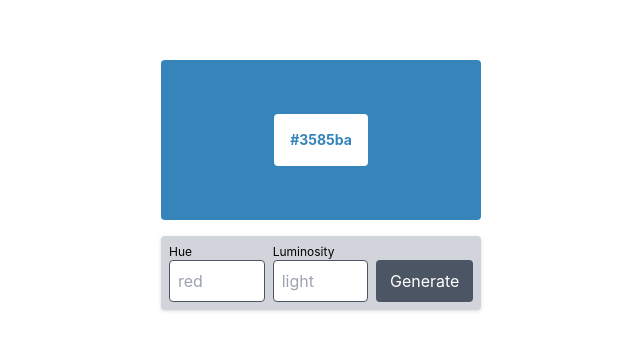
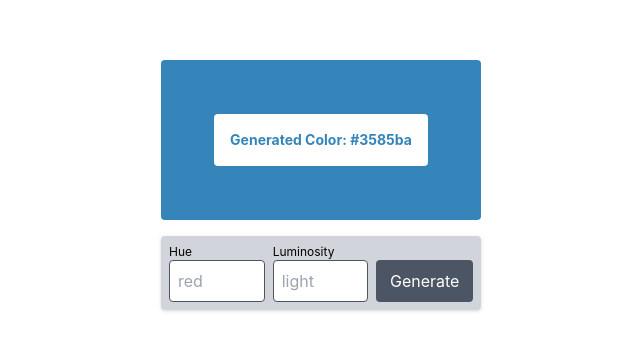
Before and after one commit to Davidihl/react-random-color-generator, a React app: page / in a window 1280 px wide. Shown: the part 215-566 px from the top of the page, without its empty margins (319-959 px from the left). Built offline with nearby package versions, Linux system fonts and the light colour scheme; the HTML template or start-up script is replaced by a standard one.

Commit message:
Prepare preflight

```diff
--- a/package.json
+++ b/package.json
@@ -39,7 +39,7 @@
     "@types/react": "^18.2.0",
     "@types/react-dom": "^18.2.1",
     "@types/testing-library__jest-dom": "^5.14.5",
-    "eslint-config-upleveled": "^4.1.8",
+    "eslint-config-upleveled": "^4.1.9",
     "stylelint": "^15.6.0",
     "stylelint-config-upleveled": "^1.0.2",
     "typescript": "^5.0.4"
--- a/src/App.js
+++ b/src/App.js
@@ -14,14 +14,14 @@ export default function App() {
       <div className="flex flex-col gap-4 w-80">
         <div
           key="colorDiv"
-          className="max-w-80 h-40 flex justify-center items-center rounded"
+          className="max-w-80 h-40 flex justify-center items-center rounded transition-all"
           style={{ backgroundColor: color }}
         >
           <span
-            className="bg-white p-4 rounded text-sm font-bold"
+            className="bg-white p-4 rounded text-sm font-bold transition-all"
             style={{ color: color }}
           >
-            {color}
+            Generated Color: {color}
           </span>
         </div>
         <form
@@ -53,7 +53,7 @@ export default function App() {
               placeholder="light"
             />
           </label>
-          <button className="bg-gray-600 text-white p-2 rounded w-1/3 h-[42px]">
+          <button className="bg-gray-600 hover:bg-red-500 transition-all text-white p-2 rounded w-1/3 h-[42px]">
             Generate
           </button>
         </form>
```
Also changed, not shown: 1 other file (tests, documents, lock files or other folders).
